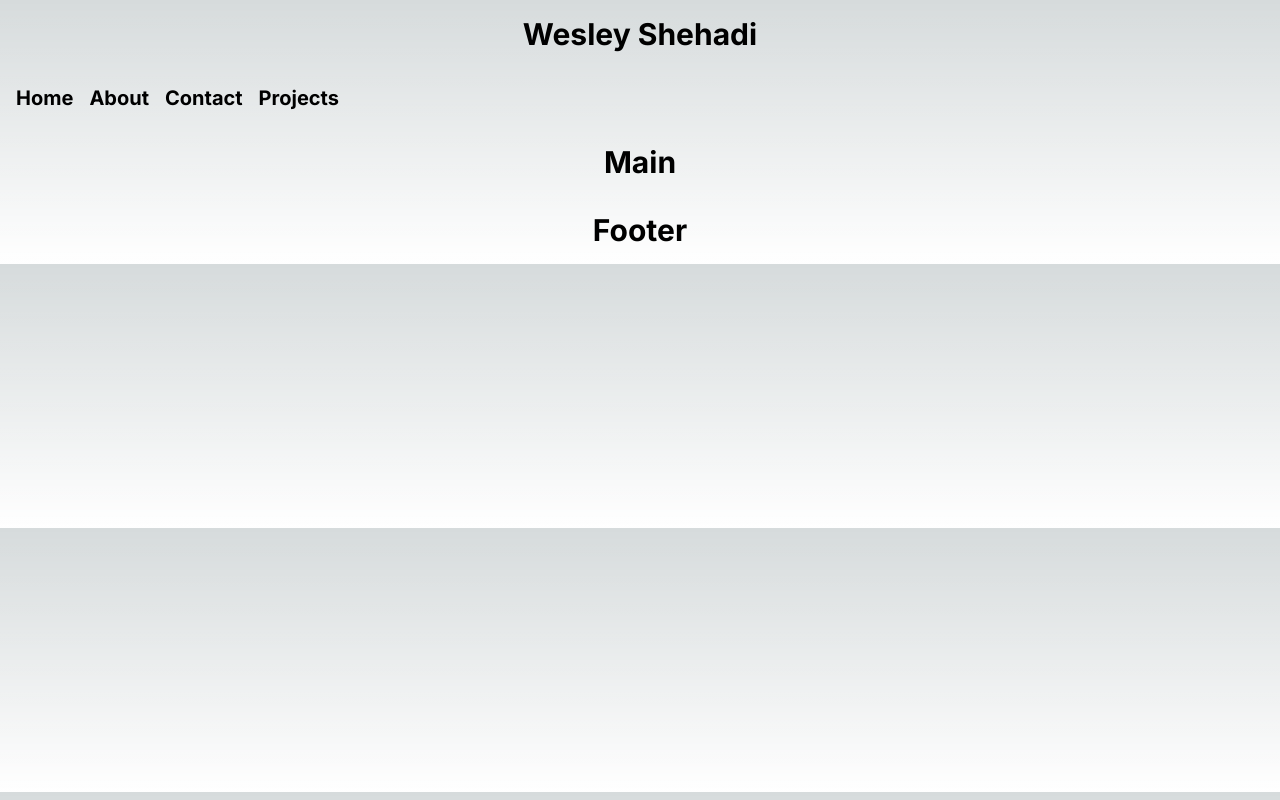
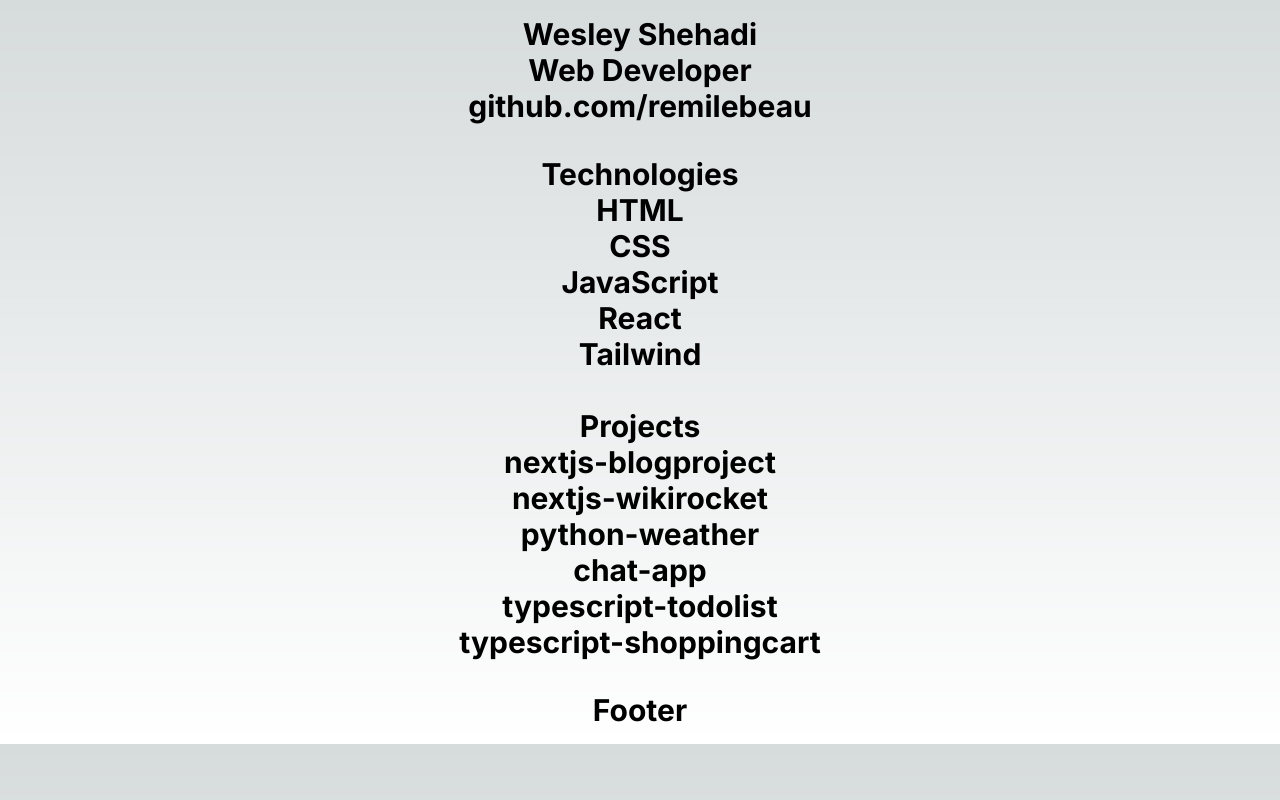
Before and after one commit to remilebeau/portfolio, a Next.js app: page / in a window 1280 px wide. Built offline with nearby package versions, Linux system fonts and the light colour scheme.

Commit message:
added project names and links

```diff
--- a/src/app/components/Footer.tsx
+++ b/src/app/components/Footer.tsx
@@ -1,6 +1,8 @@
 const Footer = () => {
   return (
-    <footer className="p-4 text-center text-3xl font-bold ">Footer</footer>
+    <footer className="p-4 text-center text-3xl font-bold ">
+      <p>Footer</p>
+    </footer>
   );
 };
 
--- a/src/app/components/Header.tsx
+++ b/src/app/components/Header.tsx
@@ -2,6 +2,8 @@
   return (
     <header className="p-4 text-center text-3xl font-bold">
       <h1>Wesley Shehadi</h1>
+      <p>Web Developer</p>
+      <p>github.com/remilebeau</p>
     </header>
   );
 };
--- a/src/app/components/Main.tsx
+++ b/src/app/components/Main.tsx
@@ -1,5 +1,53 @@
+import Link from "next/link";
+
 const Main = () => {
-  return <main className="p-4 text-center text-3xl font-bold">Main</main>;
+  const projectNames = [
+    "nextjs-blogproject",
+    "nextjs-wikirocket",
+    "python-weather",
+    "chat-app",
+    "typescript-todolist",
+    "typescript-shoppingcart",
+  ];
+  const projectLinks = [
+    "https://nextjs-blogproject.vercel.app/",
+    "https://nextjs-wikirocket-black.vercel.app/",
+    "https://python-weather-o9ui.onrender.com/",
+    "https://io-project-kqna.onrender.com/",
+    "https://typescript-todolist.onrender.com/",
+    "https://typescript-shoppingcart.onrender.com/",
+  ];
+
+  const projects = Object.fromEntries(
+    projectNames.map((projectName, index) => [projectName, projectLinks[index]])
+  );
+
+  return (
+    <main className="p-4 text-center text-3xl font-bold">
+      <section>
+        <h2>Technologies</h2>
+        <ul>
+          <li>HTML</li>
+          <li>CSS</li>
+          <li>JavaScript</li>
+          <li>React</li>
+          <li>Tailwind</li>
+        </ul>
+      </section>
+      <br />
+      <section>
+        <h2>Projects</h2>
+        {/* list of projects with their links */}
+        <ul>
+          {Object.entries(projects).map(([projectName, projectLink]) => (
+            <li key={projectName}>
+              <Link href={projectLink}>{projectName}</Link>
+            </li>
+          ))}
+        </ul>
+      </section>
+    </main>
+  );
 };
 
 export default Main;
--- a/src/app/components/Nav.tsx
+++ /dev/null
@@ -1,24 +0,0 @@
-import Link from "next/link";
-
-const Nav = () => {
-  return (
-    <nav className="p-4">
-      <ul className="flex gap-4 text-xl font-bold">
-        <li>
-          <Link href="/">Home</Link>
-        </li>
-        <li>
-          <Link href="/about">About</Link>
-        </li>
-        <li>
-          <Link href="/contact">Contact</Link>
-        </li>
-        <li>
-          <Link href="/projects">Projects</Link>
-        </li>
-      </ul>
-    </nav>
-  );
-};
-
-export default Nav;
--- a/src/app/contact/page.tsx
+++ /dev/null
@@ -1,5 +0,0 @@
-const ContactPage = () => {
-  return <div>ContactPage</div>;
-};
-
-export default ContactPage;
--- a/src/app/layout.tsx
+++ b/src/app/layout.tsx
@@ -1,22 +1,25 @@
-import type { Metadata } from 'next'
-import { Inter } from 'next/font/google'
-import './globals.css'
+import type { Metadata } from "next";
+import { Inter } from "next/font/google";
+import "./globals.css";
 
-const inter = Inter({ subsets: ['latin'] })
+const inter = Inter({ subsets: ["latin"] });
 
 export const metadata: Metadata = {
-  title: 'Create Next App',
-  description: 'Generated by create next app',
-}
+  title: "Wesley Shehadi",
+  description: "The portfolio of Wesley Shehadi, Web Developer",
+  icons: {
+    icon: "/favicon.ico",
+  },
+};
 
 export default function RootLayout({
   children,
 }: {
-  children: React.ReactNode
+  children: React.ReactNode;
 }) {
   return (
     <html lang="en">
       <body className={inter.className}>{children}</body>
     </html>
-  )
+  );
 }
--- a/src/app/page.tsx
+++ b/src/app/page.tsx
@@ -1,13 +1,12 @@
 import Footer from "./components/Footer";
 import Header from "./components/Header";
 import Main from "./components/Main";
-import Nav from "./components/Nav";
 
 export default function Home() {
   return (
     <>
       <Header />
-      <Nav />
+
       <Main />
       <Footer />
     </>
--- a/src/app/projects/page.tsx
+++ /dev/null
@@ -1,5 +0,0 @@
-const ProjectsPage = () => {
-  return <div>ProjectsPage</div>;
-};
-
-export default ProjectsPage;
```
